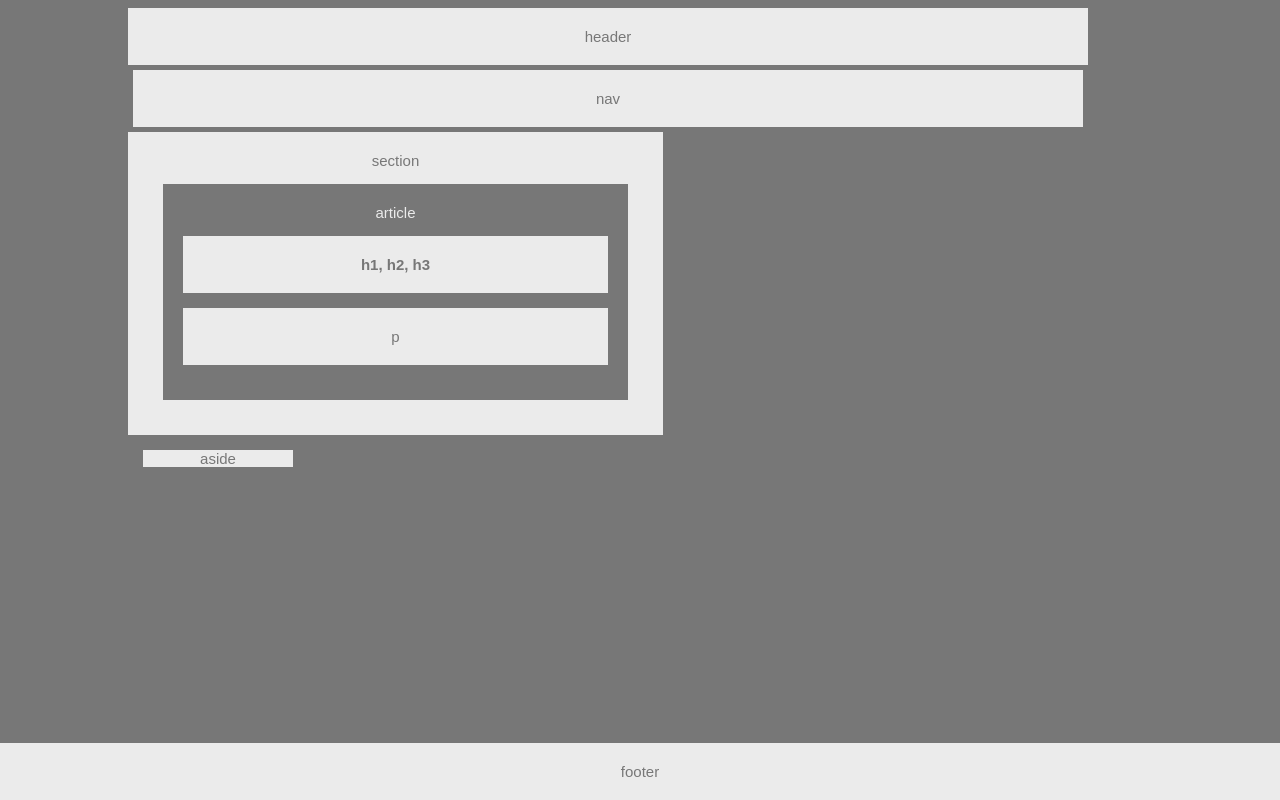
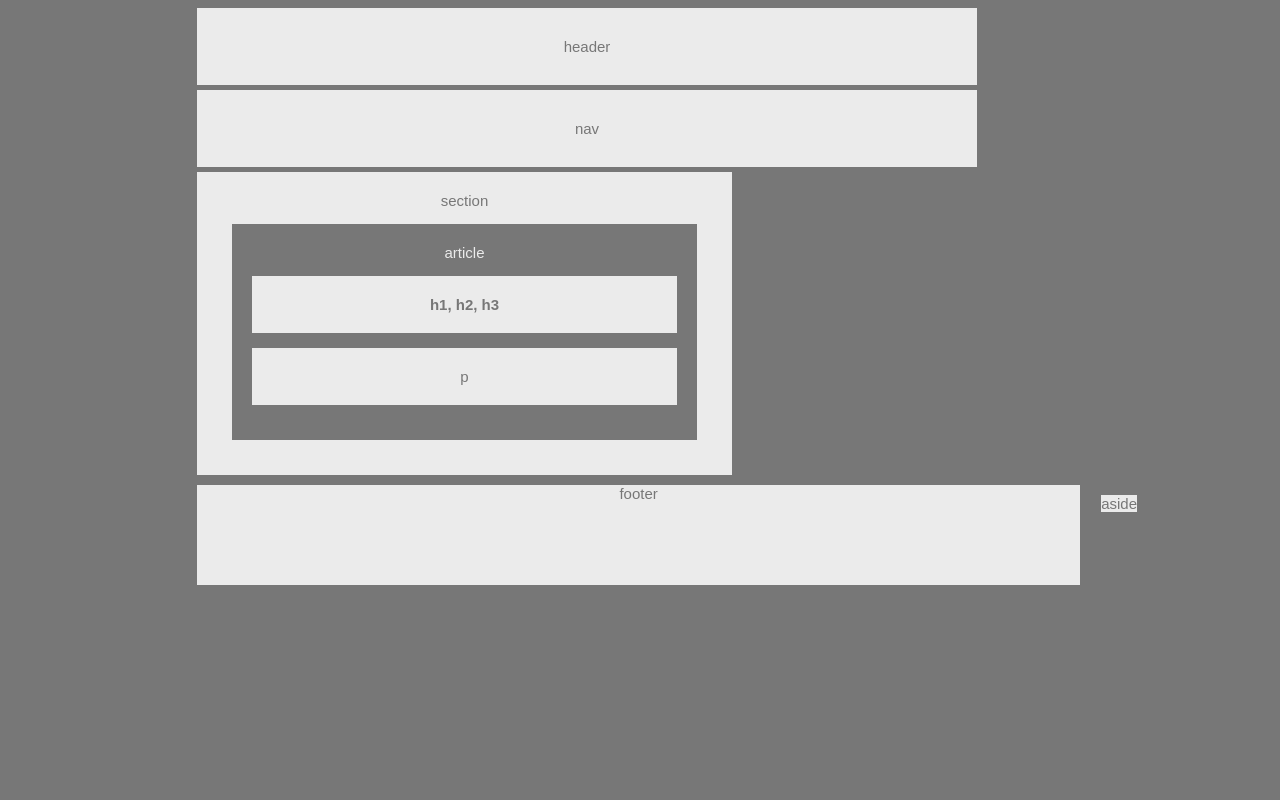
Before and after one commit to ReyDiaz33/Hw-Wireframe, a plain HTML site: page index.html in a window 1280 px wide. Drawn offline with Linux system fonts and the light colour scheme.

Commit message:
hw5-wireframe

```diff
--- a/style.css
+++ b/style.css
@@ -4,7 +4,7 @@ body{
     width: 960px;
     font-size: 18px;
     background-color: #777;
-    margin-left: 10%;
+    margin-left: 15%;
     margin-right: 10%
 }
 
@@ -12,9 +12,9 @@ header{
     background-color: #ebebeb;
     text-align: center;
     font-size: 15px;
-    padding: 20px;
-    width:
-
+    padding: 30px;
+    width:75%;
+    margin: 5px
 }
 
 nav{
@@ -22,7 +22,8 @@ nav{
     text-align: center;
     font-size: 15px;
     margin: 5px;
-    padding: 20px
+    padding: 30px;
+    width: 75%;
 
 }
 
@@ -32,6 +33,7 @@ section{
     text-align: center;
     font-size: 15px;
     padding: 20px;
+    margin: 5px
 
 
 
@@ -60,11 +62,7 @@ aside{
     font-size: 15px;
     margin: 15px;
     margin-left: 15px;
-    position: relative;
-    width: 150px;
-
-
-
+    float: right;
 }
 .wrapper{
     height: 100%
@@ -73,10 +71,13 @@ footer{
     background-color: #ebebeb;
     text-align: center;
     font-size: 15px;
-    padding: 20px;
+    padding: -100px;
     position: absolute;
-    left: 0 ; right: 0; bottom: 0;
-    height:[footer-height]
+    margin-top: 10px;
+    margin: 5px;
+    height: 100px;
+    width: 69%;
+    clear: both
 
 
 
```
